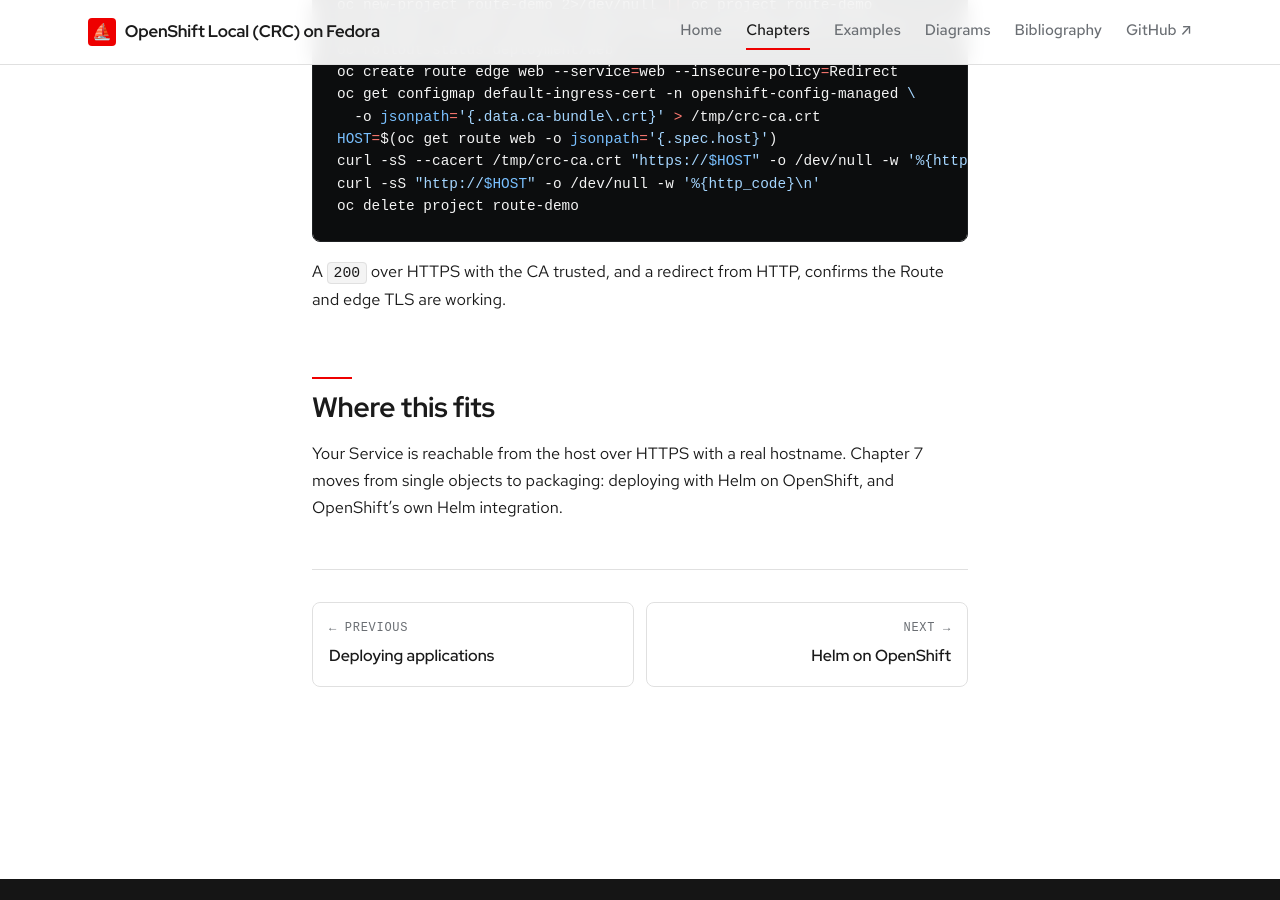
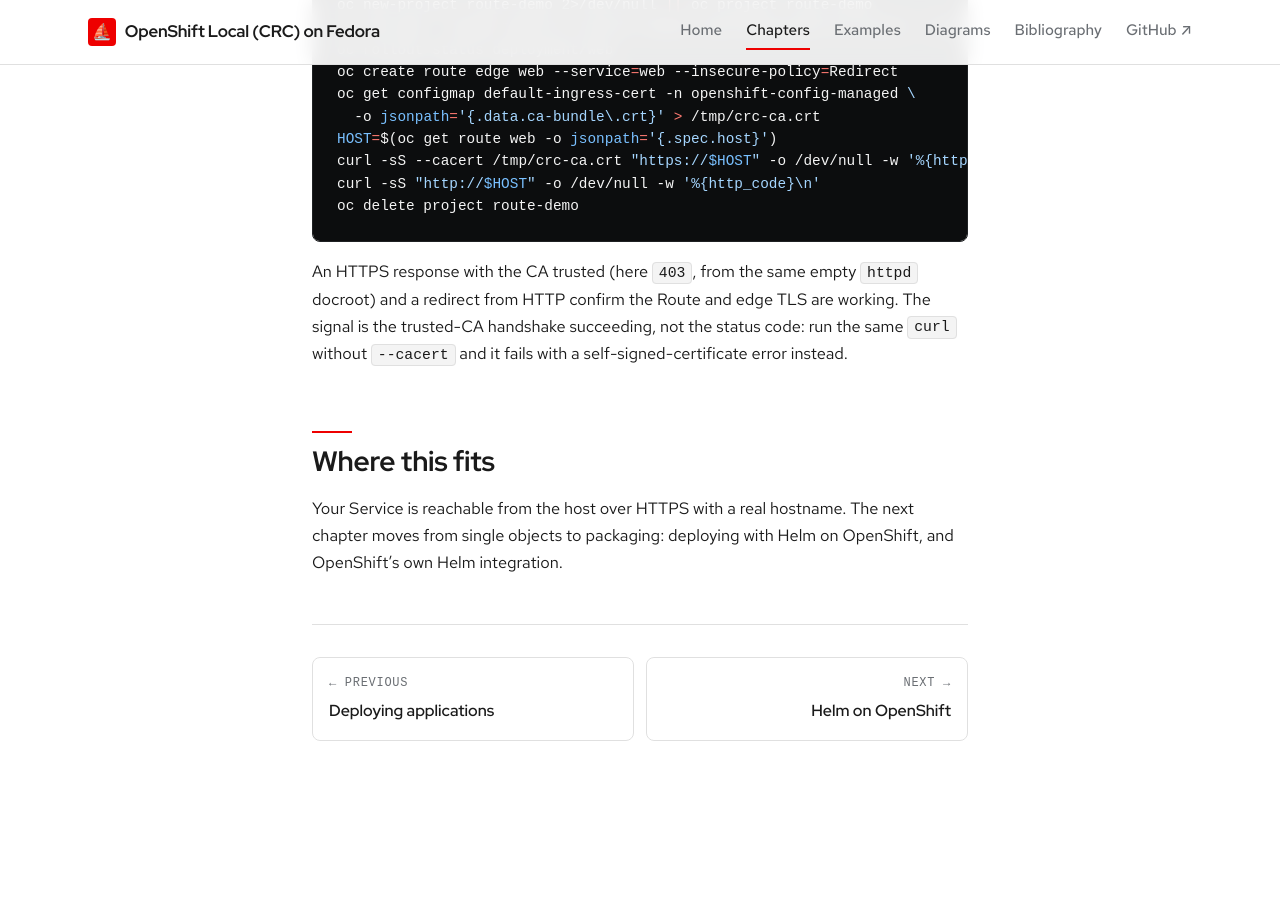
Before and after one commit to patterncatalyst/openshift-local-on-fedora, a Jekyll site: the page built from _docs/06-routes.md, in a window 1280 px wide and 900 px high, scrolled down 3513 px. Built offline with Jekyll 4.4.1, drawn with Linux system fonts in a browser that asks for light colours; some web fonts are replaced; some of the changed text lies outside the part shown.

Commit message:
docs(§6-10): verify Routes+Helm on pristine CRC, fix Ch06, de-number §6-10
Recreated CRC pristine (crc delete && crc start) and verified §6 (Routes/edge-TLS) and §7 (Helm) live. Ch06 fix: HTTPS over an edge Route returns 403 from the empty httpd docroot, not 200; the proof is the --cacert handshake succeeding (plain curl fails self-signed), with HTTP 302 redirect. Ch07 verified: helm install deploys restricted-v2-clean pods with an OpenShift-assigned UID. De-numbered intra-book Chapter N cross-references across §6-10. Evidence banked in the iteration plan.

````diff
--- a/_docs/06-routes.md
+++ b/_docs/06-routes.md
@@ -126,16 +126,19 @@ oc create route edge web --service=web --insecure-policy=Redirect
 oc get configmap default-ingress-cert -n openshift-config-managed \
   -o jsonpath='{.data.ca-bundle\.crt}' > /tmp/crc-ca.crt
 HOST=$(oc get route web -o jsonpath='{.spec.host}')
-curl -sS --cacert /tmp/crc-ca.crt "https://$HOST" -o /dev/null -w '%{http_code}\n'   # 200
-curl -sS "http://$HOST" -o /dev/null -w '%{http_code}\n'                              # 302/308 redirect to https
+curl -sS --cacert /tmp/crc-ca.crt "https://$HOST" -o /dev/null -w '%{http_code}\n'   # 403: empty docroot, handshake trusted
+curl -sS "http://$HOST" -o /dev/null -w '%{http_code}\n'                              # 302 redirect to https
 oc delete project route-demo
 ```
 
-A `200` over HTTPS with the CA trusted, and a redirect from HTTP, confirms the
-Route and edge TLS are working.
+An HTTPS response with the CA trusted (here `403`, from the same empty `httpd`
+docroot) and a redirect from HTTP confirm the Route and edge TLS are working.
+The signal is the trusted-CA handshake succeeding, not the status code: run the
+same `curl` without `--cacert` and it fails with a self-signed-certificate
+error instead.
 
 ## Where this fits
 
-Your Service is reachable from the host over HTTPS with a real hostname. Chapter 7
+Your Service is reachable from the host over HTTPS with a real hostname. The next chapter
 moves from single objects to packaging: deploying with Helm on OpenShift, and
 OpenShift's own Helm integration.
````
Also changed, not shown: other parts of _docs/06-routes.md (+2 -2 lines), _docs/07-helm.md (+2 -2 lines), _docs/08-service-mesh.md (+3 -3 lines), _docs/09-operators.md (+2 -2 lines), _plans/iteration-plan.md (+21 -2 lines).
